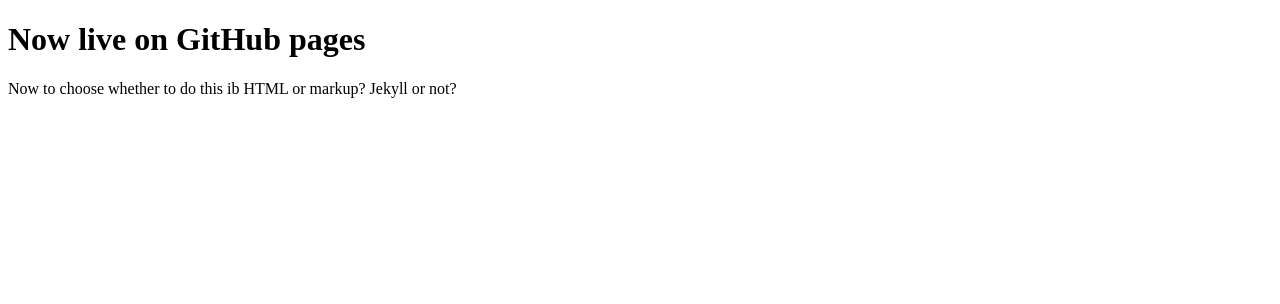
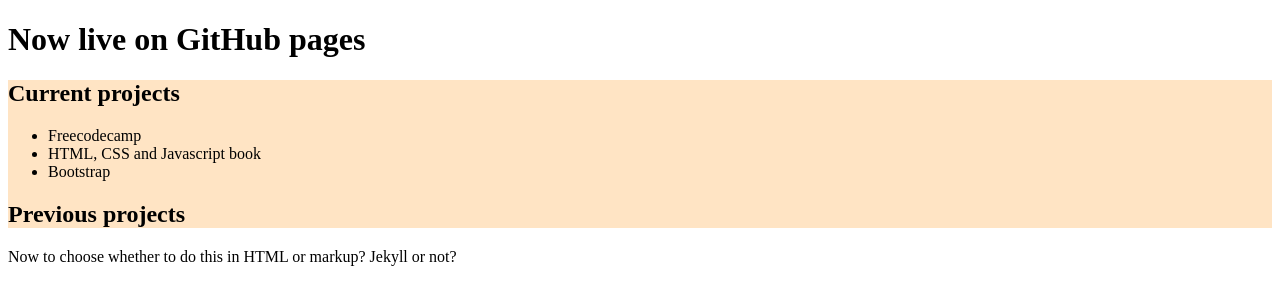
Before and after one commit to simonjamesuk/simonjamesuk.github.io, a plain HTML site: page index.html in a window 1280 px wide. Drawn offline with Linux system fonts and the light colour scheme.

Commit message:
Additions

```diff
--- a/index.html
+++ b/index.html
@@ -4,9 +4,23 @@
     <meta charset="UTF-8">
     <meta name="viewport" content="width=device-width, initial-scale=1.0">
     <title>simonjamesuk GitHub bio site</title>
+    <link rel="stylesheet" href="styles.css">
 </head>
 <body>
     <h1>Now live on GitHub pages</h1>
-    Now to choose whether to do this ib HTML or markup? Jekyll or not?
+    <div class="container">
+        <div class="current">
+            <h2>Current projects</h2>
+            <ul>
+                <li>Freecodecamp</li>
+                <li>HTML, CSS and Javascript book</li>
+                <li>Bootstrap</li>
+            </ul>
+        </div>
+        <div class="previous">
+            <h2>Previous projects</h2>
+        </div>
+    </div>
+    Now to choose whether to do this in HTML or markup? Jekyll or not?
 </body>
 </html>
--- /dev/null
+++ b/styles.css
@@ -0,0 +1,3 @@
+.container {
+    background-color: bisque;
+}
```
